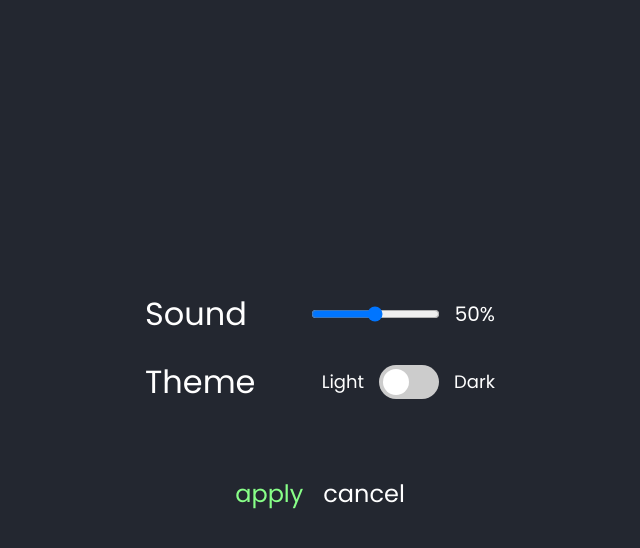
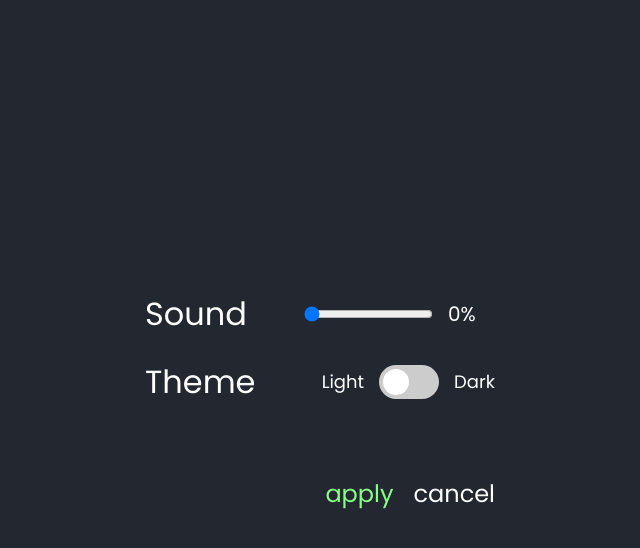
Before and after one commit to Komoza/click-faster, a React (Vite) app: page / in a window 1280 px wide. Both pictures are taken after a click on the button "Setting". Shown: the top 548 px of the page, without its empty margins (320-960 px from the left). Built offline with nearby package versions, Linux system fonts and the light colour scheme.

Commit message:
interactive setting

```diff
--- a/src/components/header/header.tsx
+++ b/src/components/header/header.tsx
@@ -41,11 +41,18 @@ export const Header: React.FC<HeaderProps> = ({
     };
 
     const goToMain = () => {
+        setTimer(0);
+        setCounter(0);
+        stopTimer();
+        setIsStarted(false);
+        setPoint({ x: null, y: null });
         setDisplay('main');
-    }
+    };
     return (
         <header className="header">
-            <h1 onClick={goToMain} className="header__logo">CLICK FASTER</h1>
+            <h1 onClick={goToMain} className="header__logo">
+                CLICK FASTER
+            </h1>
             <div className="header__info">
                 <div className="header__timer">{formatTime(timer)}</div>
                 <p className="header__delimiter">|</p>
@@ -55,7 +62,9 @@ export const Header: React.FC<HeaderProps> = ({
                 <button className="header__restart" onClick={restartGame}>
                     Restart
                 </button>
-                <button onClick={goToMain} className="header__main-menu">Main menu</button>
+                <button onClick={goToMain} className="header__main-menu">
+                    Main menu
+                </button>
             </div>
         </header>
     );
--- a/src/components/setting-component/_setting.scss
+++ b/src/components/setting-component/_setting.scss
@@ -23,6 +23,7 @@
             font-size: 32px;
         }
         &-number {
+            width: 47px;
             font-size: 20px;
         }
     }
@@ -98,6 +99,8 @@
     &__buttons-wrap {
         margin-top: 50px;
         display: flex;
+        width: 350px;
+        justify-content: end;
         gap: 20px;
     }
 
--- a/src/components/setting-component/setting.tsx
+++ b/src/components/setting-component/setting.tsx
@@ -1,12 +1,29 @@
-import React from 'react';
+import { useState } from 'react';
 
 interface SettingProps {
     setDisplay: React.Dispatch<React.SetStateAction<string>>;
 }
 
+interface Preference {
+    sound: number;
+    theme: string;
+}
+
+const preference: Preference = {
+    sound: 0,
+    theme: 'dark',
+};
+
 export const Setting: React.FC<SettingProps> = ({ setDisplay }) => {
+    const [soundValue, setSoundValue] = useState<number>(0);
+
     const goToMain = () => {
         setDisplay('main');
+    };
+    const handleSetSoundValue = (
+        event: React.ChangeEvent<HTMLInputElement>
+    ) => {
+        setSoundValue(Number(event.target.value));
     };
 
     return (
@@ -18,10 +35,11 @@ export const Setting: React.FC<SettingProps> = ({ setDisplay }) => {
                         type="range"
                         min="1"
                         max="100"
-                        value="50"
+                        value={soundValue}
+                        onChange={(event) => handleSetSoundValue(event)}
                         className="setting__sound-slider"
                     ></input>
-                    <div className="setting__sound-number">50%</div>
+                    <div className="setting__sound-number">{`${soundValue}%`}</div>
                 </div>
             </div>
             <div className="setting__theme">
```
